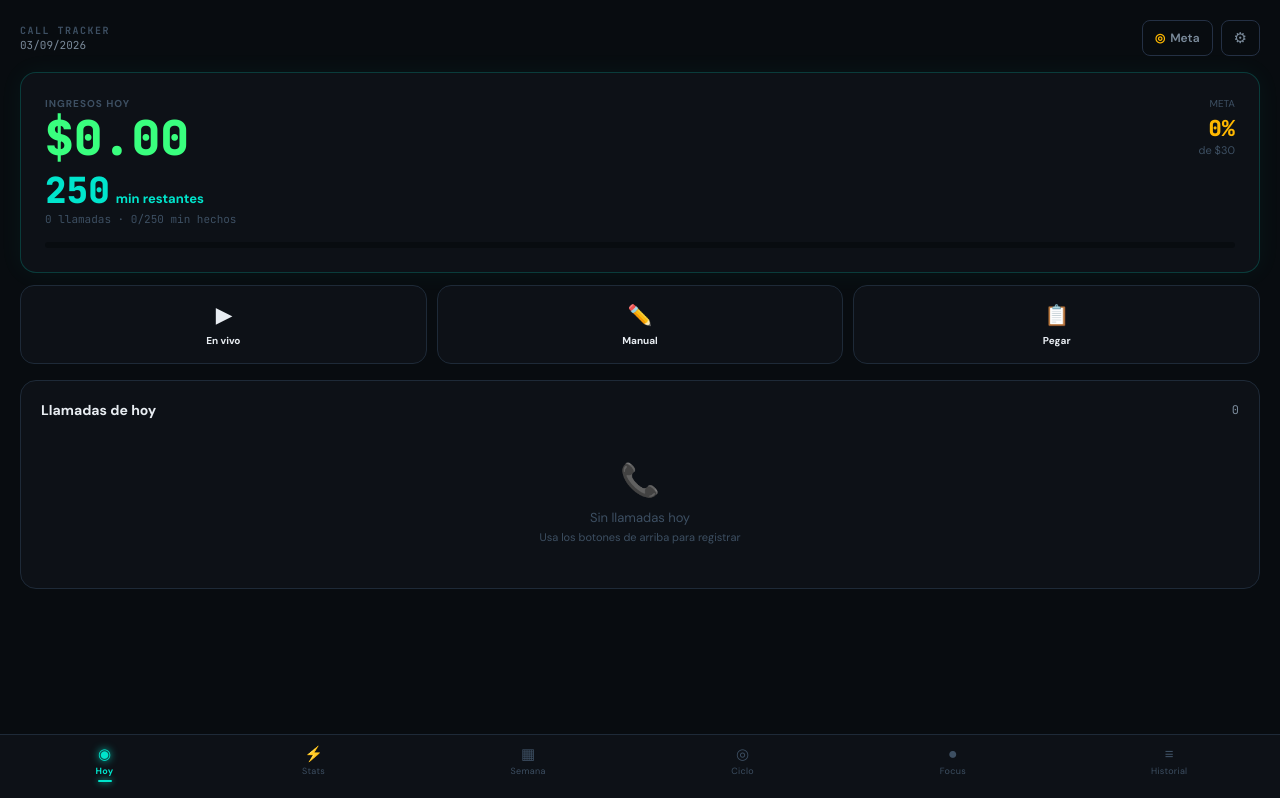
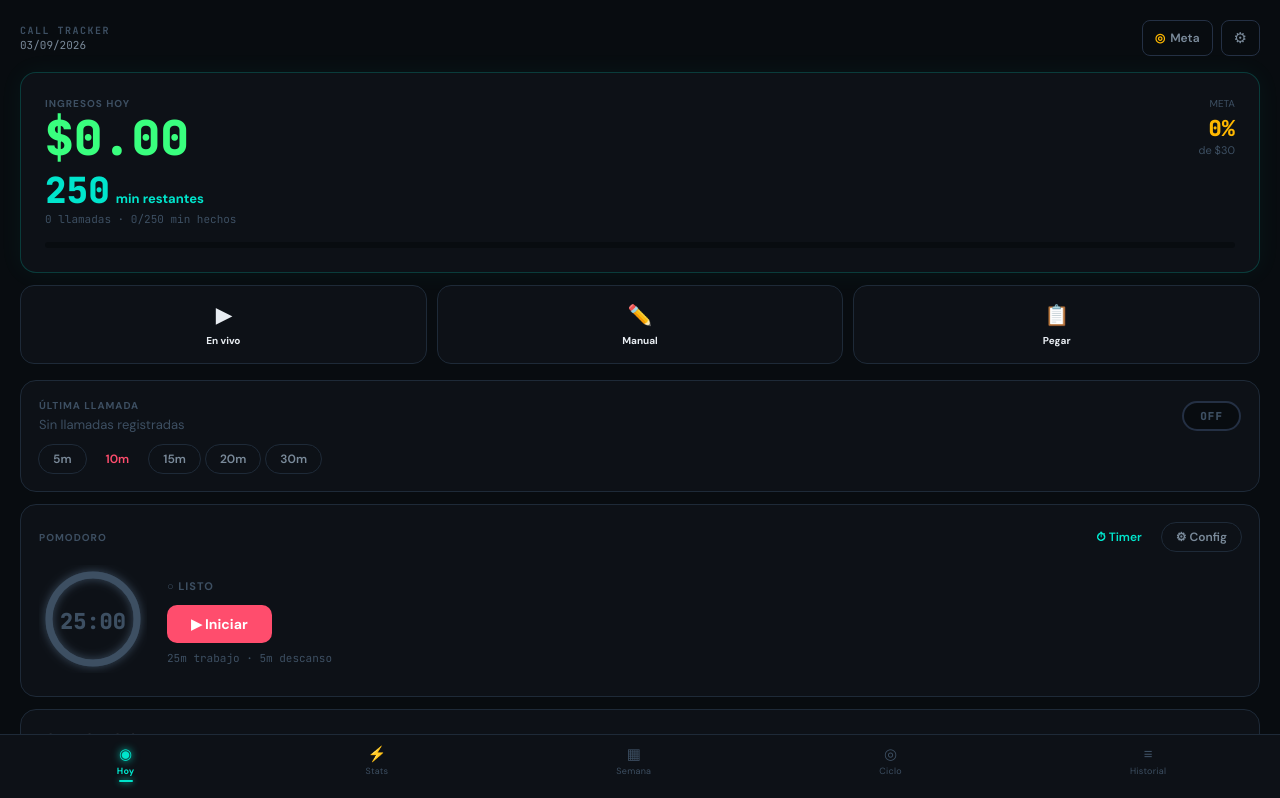
Before and after one commit to rendelarr/call-tracker, a React (Create React App) app: page / in a window 1280 px wide. Shown: the top 798 px of the page. Built offline with nearby package versions, Linux system fonts and the light colour scheme.

Commit message:
Add files via upload

```diff
--- a/src/App.jsx
+++ b/src/App.jsx
@@ -259,7 +259,6 @@ export default function App(){
   const[activeRate,setActiveRate]=useState(0.12);
   const[cycleView,setCycleView]=useState("current");
   const[achTab,setAchTab]=useState("daily");
-  const[idleSeconds,setIdleSeconds]=useState(0);
   const[liveActive,setLiveActive]=useState(false);
   const[liveSeconds,setLiveSeconds]=useState(0);
   const[liveStart,setLiveStart]=useState(null);
@@ -295,10 +294,17 @@ export default function App(){
     if(pomoState==="work"||pomoState==="break"){const total=(pomoState==="work"?pomoWork:pomoBreak)*60;pomoRef.current=setInterval(()=>{setPomoSeconds(s=>{if(s+1>=total){clearInterval(pomoRef.current);playBeep(pomoState==="work"?880:440);if(pomoState==="work"){setPomoState("break");setPomoSeconds(0);setPomoRounds(r=>r+1);}else{setPomoState("idle");setPomoSeconds(0);}return 0;}return s+1;});},1000);}
     return()=>clearInterval(pomoRef.current);
   },[pomoState,pomoWork,pomoBreak]);
-  useEffect(()=>{if(!alarmEnabled){clearInterval(alarmRef.current);setAlarmFired(false);return;}setAlarmFired(false);alarmRef.current=setInterval(()=>{setAlarmFired(true);playBeep(330,0.8,0.6);},alarmMins*60*1000);return()=>clearInterval(alarmRef.current);},[alarmEnabled,alarmMins]);
-  useEffect(()=>{setAlarmFired(false);if(alarmEnabled){clearInterval(alarmRef.current);alarmRef.current=setInterval(()=>{setAlarmFired(true);playBeep(330,0.8,0.6);},alarmMins*60*1000);}},[calls.length]);
-  useEffect(()=>{if(tab!=="perf")return;const t=setInterval(()=>setIdleSeconds(s=>s+1),1000);return()=>clearInterval(t);},[tab]);
-  useEffect(()=>setIdleSeconds(0),[calls.length]);
+  const[nowTick,setNowTick]=useState(Date.now());
+  useEffect(()=>{const t=setInterval(()=>setNowTick(Date.now()),60000);return()=>clearInterval(t);},[]);
+  useEffect(()=>{if(calls.length>0)localStorage.setItem("last_call_ts",String(Date.now()));},[calls.length]);
+  useEffect(()=>{
+    if(!alarmEnabled){setAlarmFired(false);return;}
+    const ts=parseInt(localStorage.getItem("last_call_ts")||"0");
+    if(!ts){setAlarmFired(false);return;}
+    const mins=Math.floor((Date.now()-ts)/60000);
+    if(mins>=alarmMins){setAlarmFired(true);playBeep(330,0.8,0.6);}
+    else{setAlarmFired(false);}
+  },[nowTick,alarmEnabled,alarmMins]);
 
   function playBeep(freq=660,vol=0.5,dur=0.4){try{const ctx=new(window.AudioContext||window.webkitAudioContext)();const o=ctx.createOscillator(),g=ctx.createGain();o.connect(g);g.connect(ctx.destination);o.frequency.value=freq;g.gain.setValueAtTime(vol,ctx.currentTime);g.gain.exponentialRampToValueAtTime(0.001,ctx.currentTime+dur);o.start();o.stop(ctx.currentTime+dur);}catch{}}
   function showToast(msg){setToast(msg);setTimeout(()=>setToast(""),3000);}
@@ -320,6 +326,9 @@ export default function App(){
   function exportXLSX(){const XLSX=window.XLSX;if(!XLSX){showToast("⚠️ Librería no disponible");return;}const rows=getExportRows();if(!rows.length){showToast("⚠️ Sin llamadas para exportar");return;}const ws=XLSX.utils.json_to_sheet(rows);const wb=XLSX.utils.book_new();XLSX.utils.book_append_sheet(wb,ws,"Llamadas");XLSX.writeFile(wb,`call-tracker-${today()}.xlsx`);showToast("✅ Excel exportado");}
 
   const todayStr=today();
+  const lastCallTs=parseInt(localStorage.getItem("last_call_ts")||"0");
+  const minsIdle=lastCallTs?Math.floor((nowTick-lastCallTs)/60000):null;
+  const idleAlert=alarmEnabled&&minsIdle!==null&&minsIdle>=alarmMins;
   const billableCalls=calls.filter(c=>c.billable==="Yes");
   const byDate=groupByDate(billableCalls);
   const todayCalls=byDate[todayStr]||[];
@@ -362,7 +371,6 @@ export default function App(){
   const score=Math.round(scoreGoal+scoreRhythm+scoreStreak+scoreHours);
   const scoreColor=score>=75?"var(--green)":score>=45?"var(--amber)":"var(--red)";
   const scoreLabel=score>=75?"Excelente":score>=45?"Bien":score>=20?"Flojo":"Inactivo";
-  const idleCost=(idleSeconds/60*0.12).toFixed(3);
   const DAILY_QUESTS=getDailyQuests(todayStr);
   const completedDaily=DAILY_QUESTS.filter(q=>q.check(todayCalls,config));
   const unlockedAch=ACHIEVEMENTS.filter(a=>a.check(billableCalls,byDate,config));
@@ -381,7 +389,6 @@ export default function App(){
     {id:"perf", icon:"⚡",label:"Stats"},
     {id:"week", icon:"▦", label:"Semana"},
     {id:"cycle",icon:"◎",label:"Ciclo"},
-    {id:"focus",icon:"⏺",label:"Focus"},
     {id:"history",icon:"≡",label:"Historial"},
   ];
 
@@ -492,7 +499,18 @@ export default function App(){
       {showManual&&(
         <Modal onClose={()=>{setShowManual(false);setLiveStart(null);}}>
           <div style={{fontSize:10,color:"var(--text3)",fontWeight:700,letterSpacing:1,marginBottom:4}}>NUEVA LLAMADA</div>
-          <div style={{fontSize:18,fontWeight:700,color:"var(--text)",marginBottom:18}}>{liveStart?"Guardar llamada grabada":"Agregar manualmente"}</div>
+          <div style={{fontSize:18,fontWeight:700,color:"var(--text)",marginBottom:16}}>{liveStart?"Guardar llamada grabada":"Agregar manualmente"}</div>
+          <div style={{marginBottom:14}}>
+            <label style={CC.label}>Tarifa activa</label>
+            <div style={{display:"grid",gridTemplateColumns:"1fr 1fr",gap:6}}>
+              {RATES.map(r=>{const active=activeRate===r.value;return(
+                <button key={r.value} className="rate-btn" onClick={()=>{setActiveRate(r.value);setManualForm(p=>({...p,pay:String(parseFloat((parseInt(p.duration||0)*r.value).toFixed(2)))}));}} style={{padding:"8px 10px",borderRadius:8,border:"none",cursor:"pointer",background:active?`${r.color}22`:"var(--bg)",outline:active?`1px solid ${r.color}88`:"1px solid var(--border)",display:"flex",alignItems:"center",gap:8}}>
+                  <span style={{color:r.color,fontSize:14}}>{r.icon}</span>
+                  <div style={{textAlign:"left"}}><div style={{fontWeight:800,fontSize:12,color:active?r.color:"var(--text)",fontFamily:"var(--mono)"}}>${r.value}/min</div><div style={{fontSize:10,color:"var(--text3)"}}>{r.label}</div></div>
+                </button>
+              );})}
+            </div>
+          </div>
           <div style={{display:"grid",gridTemplateColumns:"1fr 1fr",gap:12,marginBottom:12}}>
             {[["ID Cliente","customerId","text","Opcional"],["Hora inicio","startTime","text","08:00 AM"],["Hora fin","endTime","text","08:15 AM"],["Minutos","duration","number","15"]].map(([label,field,type,ph])=>(
               <div key={field}>
@@ -615,6 +633,86 @@ export default function App(){
               ))}
             </div>
 
+            {/* INACTIVIDAD + ALARMA */}
+            <div style={{...CC.card,padding:18,marginBottom:12,border:`1px solid ${idleAlert?"var(--red)44":"var(--border)"}`}} className="card">
+              <div style={{display:"flex",justifyContent:"space-between",alignItems:"center",marginBottom:12}}>
+                <div>
+                  <div style={{fontSize:10,color:"var(--text3)",fontWeight:700,letterSpacing:1,marginBottom:4}}>ÚLTIMA LLAMADA</div>
+                  {minsIdle===null
+                    ?<div style={{fontSize:13,color:"var(--text3)"}}>Sin llamadas registradas</div>
+                    :<div style={{display:"flex",alignItems:"baseline",gap:6}}>
+                      <div style={{fontSize:28,fontWeight:900,fontFamily:"var(--mono)",color:idleAlert?"var(--red)":minsIdle>10?"var(--amber)":"var(--green)",lineHeight:1}}>{minsIdle}</div>
+                      <div style={{fontSize:12,fontWeight:700,color:idleAlert?"var(--red)":minsIdle>10?"var(--amber)":"var(--green)"}}>min atrás</div>
+                      {idleAlert&&<span style={{fontSize:10,background:"var(--red)22",color:"var(--red)",padding:"2px 7px",borderRadius:6,fontWeight:700,marginLeft:4}}>⏰ inactivo</span>}
+                    </div>
+                  }
+                </div>
+                <button onClick={()=>{setAlarmEnabled(p=>{const next=!p;if(!next)setAlarmFired(false);return next;});}} style={{background:alarmEnabled?"var(--red)22":"var(--bg)",border:`2px solid ${alarmEnabled?"var(--red)":"var(--border2)"}`,borderRadius:99,padding:"6px 16px",cursor:"pointer",fontWeight:800,fontSize:11,fontFamily:"var(--mono)",color:alarmEnabled?"var(--red)":"var(--text3)",transition:"all .2s",letterSpacing:1}}>{alarmEnabled?"ON":"OFF"}</button>
+              </div>
+              <div style={{display:"flex",gap:6,flexWrap:"wrap"}}>
+                {[5,10,15,20,30].map(m=><Pill key={m} active={alarmMins===m} onClick={()=>{setAlarmMins(m);setAlarmFired(false);}} color="var(--red)">{m}m</Pill>)}
+              </div>
+              {idleAlert&&<button onClick={()=>setAlarmFired(false)} style={{marginTop:10,width:"100%",background:"var(--red)11",border:"1px solid var(--red)44",borderRadius:8,color:"var(--red)",padding:"8px",fontWeight:700,cursor:"pointer",fontSize:12}}>✓ Visto</button>}
+            </div>
+
+            {/* POMODORO */}
+            <div style={{...CC.card,padding:18,marginBottom:12}} className="card">
+              <div style={{display:"flex",justifyContent:"space-between",alignItems:"center",marginBottom:14}}>
+                <div style={{fontSize:10,color:"var(--text3)",fontWeight:700,letterSpacing:1}}>POMODORO</div>
+                <div style={{display:"flex",gap:6}}>
+                  <Pill active={pomoTab==="timer"} onClick={()=>setPomoTab("timer")}>⏱ Timer</Pill>
+                  <Pill active={pomoTab==="settings"} onClick={()=>setPomoTab("settings")}>⚙ Config</Pill>
+                </div>
+              </div>
+              {pomoTab==="timer"&&(()=>{
+                const total=(pomoState==="work"?pomoWork:pomoState==="break"?pomoBreak:pomoWork)*60;
+                const remaining=total-pomoSeconds;
+                const pct=pomoState==="idle"?1:(total-pomoSeconds)/total;
+                const r=44,circ=2*Math.PI*r;
+                const color=pomoState==="work"?"var(--red)":pomoState==="break"?"var(--green)":"var(--text3)";
+                return(
+                  <div style={{display:"flex",alignItems:"center",gap:20}}>
+                    <div style={{position:"relative",flexShrink:0}}>
+                      <svg width="108" height="108" style={{transform:"rotate(-90deg)"}}>
+                        <circle cx="54" cy="54" r={r} fill="none" stroke="var(--border)" strokeWidth="7"/>
+                        <circle cx="54" cy="54" r={r} fill="none" stroke={color} strokeWidth="7" strokeDasharray={circ} strokeDashoffset={circ*(1-pct)} strokeLinecap="round" style={{transition:"stroke-dashoffset .5s",filter:`drop-shadow(0 0 5px ${color})`}}/>
+                      </svg>
+                      <div style={{position:"absolute",inset:0,display:"flex",flexDirection:"column",alignItems:"center",justifyContent:"center"}}>
+                        <div style={{fontSize:22,fontWeight:900,fontFamily:"var(--mono)",color:pomoState==="idle"?"var(--text3)":color}}>{fmtTime(pomoState==="idle"?pomoWork*60:remaining)}</div>
+                        {pomoRounds>0&&<div style={{fontSize:10,color:"var(--amber)",fontFamily:"var(--mono)"}}>×{pomoRounds}🍅</div>}
+                      </div>
+                    </div>
+                    <div style={{flex:1}}>
+                      <div style={{fontSize:11,color:color,fontWeight:700,letterSpacing:1,marginBottom:12}}>{pomoState==="work"?"● TRABAJANDO":pomoState==="break"?"● DESCANSO":"○ LISTO"}</div>
+                      {pomoState==="idle"
+                        ?<button className="btn-primary" onClick={startPomo} style={{background:"var(--red)",border:"none",borderRadius:10,color:"#fff",padding:"10px 24px",fontWeight:800,cursor:"pointer",fontSize:14}}>▶ Iniciar</button>
+                        :<button className="action-btn" onClick={stopPomo} style={{background:"var(--bg)",border:"1px solid var(--border2)",borderRadius:10,color:"var(--text2)",padding:"10px 24px",fontWeight:800,cursor:"pointer",fontSize:14}}>⏹ Detener</button>
+                      }
+                      <div style={{marginTop:8,fontSize:11,color:"var(--text3)",fontFamily:"var(--mono)"}}>{pomoWork}m trabajo · {pomoBreak}m descanso</div>
+                    </div>
+                  </div>
+                );
+              })()}
+              {pomoTab==="settings"&&(
+                <div>
+                  <div style={{display:"grid",gridTemplateColumns:"1fr 1fr",gap:8,marginBottom:14}}>
+                    {POMO_PRESETS.map(p=>{const active=pomoWork===p.work&&pomoBreak===p.brk;return(
+                      <button key={p.label} className="rate-btn" onClick={()=>{setPomoWork(p.work);setPomoBreak(p.brk);stopPomo();}} style={{padding:"10px",borderRadius:10,border:"none",cursor:"pointer",textAlign:"left",background:active?"var(--cyan)11":"var(--bg)",outline:active?"1px solid var(--cyan)44":"1px solid var(--border)"}}>
+                        <div style={{fontWeight:700,fontSize:12,color:active?"var(--cyan)":"var(--text)"}}>{p.label}</div>
+                        <div style={{fontSize:11,fontFamily:"var(--mono)",color:"var(--text2)",marginTop:2}}>{p.work}m / {p.brk}m</div>
+                      </button>
+                    );})}
+                  </div>
+                  {[["🔴 Trabajo",pomoWork,setPomoWork,1,120],["🟢 Descanso",pomoBreak,setPomoBreak,1,60]].map(([label,val,setter,min,max])=>(
+                    <div key={label} style={{marginBottom:12}}>
+                      <div style={{display:"flex",justifyContent:"space-between",fontSize:12,color:"var(--text2)",marginBottom:6}}><span>{label}</span><span style={{fontFamily:"var(--mono)",color:"var(--text)",fontWeight:700}}>{val}m</span></div>
+                      <input type="range" min={min} max={max} value={val} onChange={e=>{setter(parseInt(e.target.value));stopPomo();}} style={{width:"100%"}}/>
+                    </div>
+                  ))}
+                </div>
+              )}
+            </div>
+
             <div style={{...CC.card,padding:20}} className="card">
               <div style={{display:"flex",justifyContent:"space-between",alignItems:"center",marginBottom:16}}>
                 <div style={{fontWeight:700,color:"var(--text)",fontSize:14}}>Llamadas de hoy</div>
@@ -662,13 +760,6 @@ export default function App(){
               </div>
             </div>
 
-            <div style={{...CC.cardGlow("var(--red)"),padding:20,marginBottom:12}} className="card">
-              <div style={{fontSize:10,color:"var(--text3)",fontWeight:700,letterSpacing:1,marginBottom:4}}>INACTIVIDAD</div>
-              <div style={{display:"flex",justifyContent:"space-between",alignItems:"center"}}>
-                <div><div style={{fontSize:32,fontWeight:900,fontFamily:"var(--mono)",color:"var(--red)"}}>${idleCost}</div><div style={{fontSize:11,color:"var(--text2)",marginTop:2}}>{Math.floor(idleSeconds/60)}m {idleSeconds%60}s sin registrar</div></div>
-                <div style={{fontSize:32,opacity:.25}}>💸</div>
-              </div>
-            </div>
 
             <div style={{display:"grid",gridTemplateColumns:"1fr 1fr",gap:10,marginBottom:12}}>
               {[["vs Ayer",todayMoney,yestMoney,weekMins,yestMins],["vs Sem. pasada",weekMoney,lwMoney,weekMins,lwMins]].map(([label,curM,prevM,curMin,prevMin])=>{
@@ -829,73 +920,6 @@ export default function App(){
         )}
 
         {/* FOCUS */}
-        {tab==="focus"&&(
-          <div>
-            <div style={{...CC.card,padding:20,marginBottom:12}} className="card">
-              <div style={{display:"flex",justifyContent:"space-between",alignItems:"center",marginBottom:16}}>
-                <div><div style={{fontSize:10,color:"var(--text3)",fontWeight:700,letterSpacing:1,marginBottom:4}}>ALARMA DE INACTIVIDAD</div><div style={{fontSize:13,color:"var(--text2)"}}>Suena si no registras en X min</div></div>
-                <button onClick={()=>setAlarmEnabled(p=>!p)} style={{background:alarmEnabled?"var(--green)22":"var(--bg)",border:`2px solid ${alarmEnabled?"var(--green)":"var(--border2)"}`,borderRadius:99,padding:"7px 20px",cursor:"pointer",fontWeight:800,fontSize:12,fontFamily:"var(--mono)",color:alarmEnabled?"var(--green)":"var(--text3)",transition:"all .2s",letterSpacing:1}}>{alarmEnabled?"ON":"OFF"}</button>
-              </div>
-              <div style={{display:"flex",gap:8,flexWrap:"wrap"}}>
-                {[5,10,15,20,30].map(m=><Pill key={m} active={alarmMins===m} onClick={()=>setAlarmMins(m)} color="var(--red)">{m}m</Pill>)}
-              </div>
-              {alarmEnabled&&<div style={{marginTop:10,fontSize:11,color:"var(--green)",fontFamily:"var(--mono)"}}>● activa · {alarmMins}m</div>}
-            </div>
-
-            <div style={{...CC.card,padding:20}} className="card">
-              <div style={{display:"flex",justifyContent:"space-between",alignItems:"center",marginBottom:18}}>
-                <div style={{fontSize:10,color:"var(--text3)",fontWeight:700,letterSpacing:1}}>POMODORO</div>
-                <div style={{display:"flex",gap:6}}>
-                  <Pill active={pomoTab==="timer"} onClick={()=>setPomoTab("timer")}>⏱ Timer</Pill>
-                  <Pill active={pomoTab==="settings"} onClick={()=>setPomoTab("settings")}>⚙ Config</Pill>
-                </div>
-              </div>
-              {pomoTab==="timer"&&(()=>{
-                const total=(pomoState==="work"?pomoWork:pomoState==="break"?pomoBreak:pomoWork)*60;
-                const remaining=total-pomoSeconds;
-                const pct=pomoState==="idle"?1:(total-pomoSeconds)/total;
-                const r=56,circ=2*Math.PI*r;
-                const color=pomoState==="work"?"var(--red)":pomoState==="break"?"var(--green)":"var(--text3)";
-                return(
-                  <div style={{textAlign:"center"}}>
-                    <div style={{fontSize:10,color:color,fontWeight:700,letterSpacing:2,marginBottom:12}}>{pomoState==="work"?"● TRABAJANDO":pomoState==="break"?"● DESCANSO":"○ LISTO"}</div>
-                    <div style={{position:"relative",display:"inline-block",margin:"0 0 16px"}}>
-                      <svg width="148" height="148" style={{transform:"rotate(-90deg)"}}>
-                        <circle cx="74" cy="74" r={r} fill="none" stroke="var(--border)" strokeWidth="8"/>
-                        <circle cx="74" cy="74" r={r} fill="none" stroke={color} strokeWidth="8" strokeDasharray={circ} strokeDashoffset={circ*(1-pct)} strokeLinecap="round" style={{transition:"stroke-dashoffset .5s",filter:`drop-shadow(0 0 6px ${color})`}}/>
-                      </svg>
-                      <div style={{position:"absolute",inset:0,display:"flex",flexDirection:"column",alignItems:"center",justifyContent:"center"}}>
-                        <div style={{fontSize:32,fontWeight:900,fontFamily:"var(--mono)",color:pomoState==="idle"?"var(--text3)":color}}>{fmtTime(pomoState==="idle"?pomoWork*60:remaining)}</div>
-                        {pomoRounds>0&&<div style={{fontSize:11,color:"var(--amber)",fontFamily:"var(--mono)",marginTop:2}}>×{pomoRounds} 🍅</div>}
-                      </div>
-                    </div>
-                    <div>{pomoState==="idle"?<button className="btn-primary" onClick={startPomo} style={{background:"var(--red)",border:"none",borderRadius:12,color:"#fff",padding:"13px 36px",fontWeight:800,cursor:"pointer",fontSize:16}}>▶ Iniciar</button>:<button className="action-btn" onClick={stopPomo} style={{background:"var(--bg)",border:"1px solid var(--border2)",borderRadius:12,color:"var(--text2)",padding:"13px 36px",fontWeight:800,cursor:"pointer",fontSize:16}}>⏹ Detener</button>}</div>
-                    <div style={{marginTop:12,fontSize:11,color:"var(--text3)",fontFamily:"var(--mono)"}}>{pomoWork}m · {pomoBreak}m descanso</div>
-                  </div>
-                );
-              })()}
-              {pomoTab==="settings"&&(
-                <div>
-                  <div style={{display:"grid",gridTemplateColumns:"1fr 1fr",gap:8,marginBottom:18}}>
-                    {POMO_PRESETS.map(p=>{const active=pomoWork===p.work&&pomoBreak===p.brk;return(
-                      <button key={p.label} className="rate-btn" onClick={()=>{setPomoWork(p.work);setPomoBreak(p.brk);stopPomo();}} style={{padding:"12px",borderRadius:10,border:"none",cursor:"pointer",textAlign:"left",background:active?"var(--cyan)11":"var(--bg)",outline:active?"1px solid var(--cyan)44":"1px solid var(--border)"}}>
-                        <div style={{fontWeight:700,fontSize:13,color:active?"var(--cyan)":"var(--text)"}}>{p.label}</div>
-                        <div style={{fontSize:11,fontFamily:"var(--mono)",color:"var(--text2)",marginTop:3}}>{p.work}m / {p.brk}m</div>
-                        <div style={{fontSize:10,color:"var(--text3)",marginTop:2}}>{p.desc}</div>
-                      </button>
-                    );})}
-                  </div>
-                  {[["🔴 Trabajo",pomoWork,setPomoWork,1,120],["🟢 Descanso",pomoBreak,setPomoBreak,1,60]].map(([label,val,setter,min,max])=>(
-                    <div key={label} style={{marginBottom:16}}>
-                      <div style={{display:"flex",justifyContent:"space-between",fontSize:12,color:"var(--text2)",marginBottom:8}}><span>{label}</span><span style={{fontFamily:"var(--mono)",color:"var(--text)",fontWeight:700}}>{val}m</span></div>
-                      <input type="range" min={min} max={max} value={val} onChange={e=>{setter(parseInt(e.target.value));stopPomo();}} style={{width:"100%"}}/>
-                    </div>
-                  ))}
-                </div>
-              )}
-            </div>
-          </div>
-        )}
 
         {/* HISTORY */}
         {tab==="history"&&(
```
